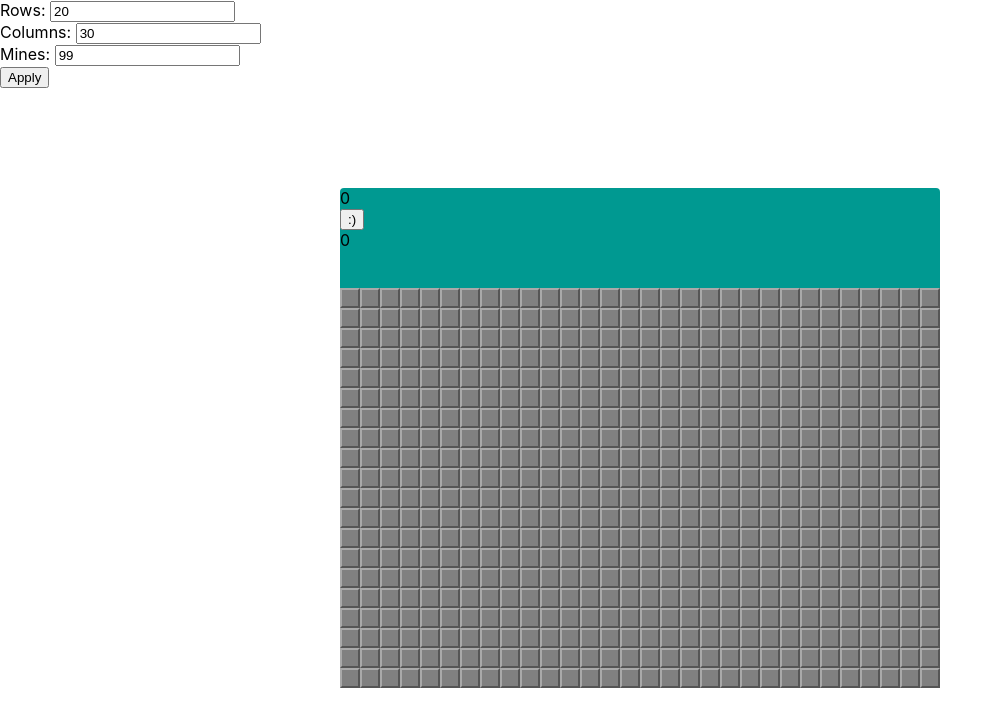
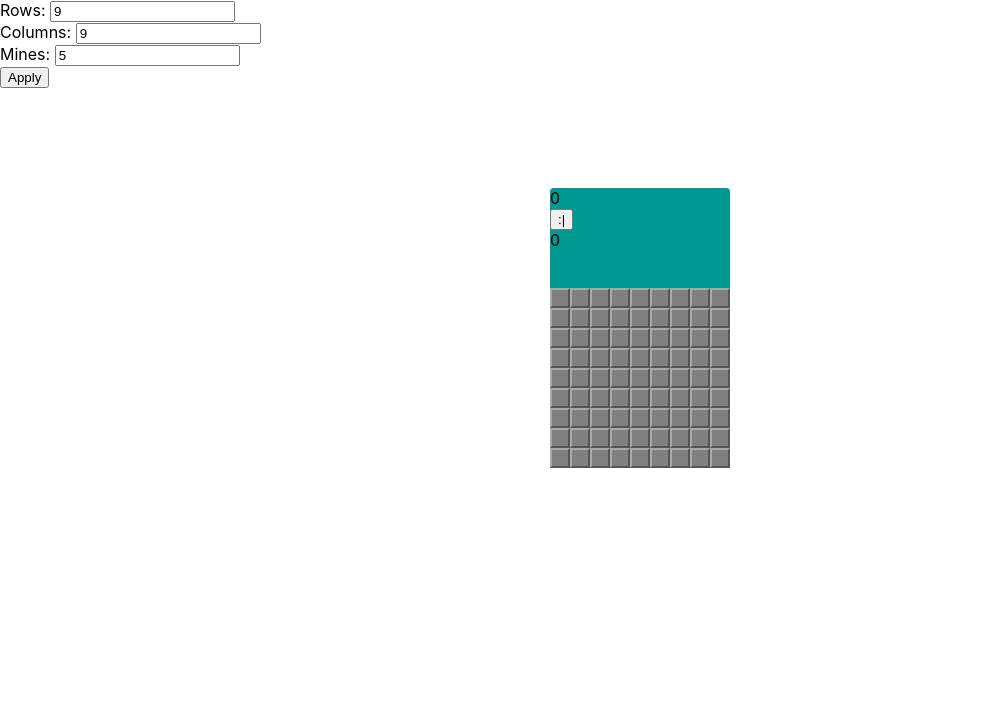
Before and after one commit to filip89/minsweeper, a React (Create React App) app: page / in a window 1280 px wide. Shown: the top 726 px of the page, without its empty margins (0-1003 px from the left). Built offline with nearby package versions, Linux system fonts and the light colour scheme.

Commit message:
add won state

```diff
--- a/src/components/App/index.tsx
+++ b/src/components/App/index.tsx
@@ -14,10 +14,12 @@ const App: React.FC = () => {
     const [minefield, setMinefield] = useState<Minefield>(initialMinefield);
     const [enabled, setEnabled] = useState<boolean>(true); //disabled when game won or lost
     const [isPlaying, setIsPlaying] = useState(false); //when first field clicked - until reset
+    const [won, setWon] = useState(false);
 
     function resetMinefield(settings: MinefieldSettings): void {
         setIsPlaying(false);
-        if (!enabled) setEnabled(true);
+        setWon(false);
+        setEnabled(true);
         setMinefield(createMinefield(settings));
     }
 
@@ -31,9 +33,14 @@ const App: React.FC = () => {
     }
 
     function handleMinefieldChange(minefield: Minefield, mineDetonated: boolean = false): void {
-        if (noMinesLeft(minefield) || mineDetonated) {
+        if (noMinesLeft(minefield)) {
             setEnabled(false);
-        } else if (!isPlaying) setIsPlaying(true);
+            setWon(true);
+        } else if (mineDetonated) {
+            setEnabled(false);
+        } else if (!isPlaying) {
+            setIsPlaying(true);
+        }
         setMinefield(minefield);
     }
 
@@ -50,6 +57,7 @@ const App: React.FC = () => {
                 onMinefieldChange={handleMinefieldChange}
                 enabled={enabled}
                 isPlaying={isPlaying}
+                won={won}
             />
         </div>
     );
--- a/src/components/GameBoard/index.tsx
+++ b/src/components/GameBoard/index.tsx
@@ -9,13 +9,14 @@ export interface GameBoardProps {
     enabled: boolean;
     onMinefieldChange: (minefield: MinefieldModel, mineDetonated?: boolean) => void;
     onReset: () => void;
-    isPlaying: boolean
+    isPlaying: boolean;
+    won: boolean;
 }
 
 const GameBoard: React.FC<GameBoardProps> = (props) => {
     return (
         <div className="game-board">
-            <GameStatus minefield={props.minefield} onReset={props.onReset} isPlaying={props.isPlaying} enabled={props.enabled} />
+            <GameStatus minefield={props.minefield} onReset={props.onReset} isPlaying={props.isPlaying} enabled={props.enabled} won={props.won} />
             <Minefield
                 minefield={props.minefield}
                 onMinefieldChange={props.onMinefieldChange}
--- a/src/components/GameSettings/DefaultSettings.ts
+++ b/src/components/GameSettings/DefaultSettings.ts
@@ -1,9 +1,9 @@
 import { MinefieldSettings } from '../../models/MinefieldSettings';
 
 const defaultSettings: MinefieldSettings = {
-    rows: 20,
-    columns: 30,
-    mines: 99,
+    rows: 9,
+    columns: 9,
+    mines: 5,
 };
 
 export default defaultSettings;
--- a/src/components/GameStatus/index.tsx
+++ b/src/components/GameStatus/index.tsx
@@ -6,6 +6,7 @@ export interface GameStatusProps {
     onReset: () => void;
     isPlaying: boolean;
     enabled: boolean;
+    won: boolean;
 }
 
 const GameStatus: React.FC<GameStatusProps> = (props) => {
@@ -39,11 +40,18 @@ const GameStatus: React.FC<GameStatusProps> = (props) => {
         }, 0);
     }
 
+    function getSmileyFace(): string {
+        if (!props.enabled) {
+            return props.won ? ':)' : ':(';
+        }
+        return ':|';
+    }
+
     return (
         <header className="game-board__status">
             <div>{getMarkedFieldsCount()}</div>
             <button type="button" onClick={props.onReset}>
-                :)
+                {getSmileyFace()}
             </button>
             <div>{time}</div>
         </header>
```
